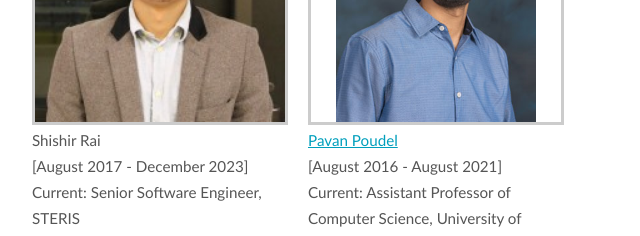
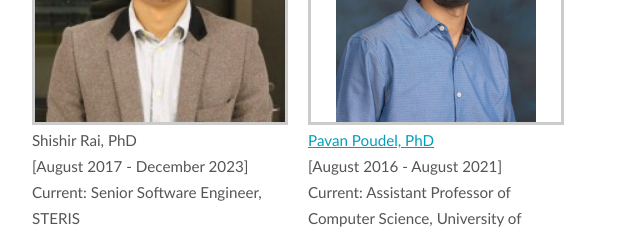
Before and after one commit to gokarnasharma/scale, a plain HTML site: page people.html in a window 1280 px wide. Shown: the part 1260-1496 px from the top of the page, 133-773 px from the left. Drawn offline with Linux system fonts and the light colour scheme.

Commit message:
updated people

```diff
--- a/people.html
+++ b/people.html
@@ -64,12 +64,12 @@
         <div class="people-container" style="display: grid; grid-template-columns: repeat(3, 1fr); gap: 20px; justify-items: center;">
           <div class="person">
             <img src="images/sishir_rai.jpeg" alt="Shishir Rai" style="width: 250px; height: 250px; object-fit: contain; object-position: top; border: 3px solid #ccc;">
-            <p style="padding-bottom: 0;">Shishir Rai</p><p style="padding-bottom: 0;">[August 2017 - December 2023]</p>
+            <p style="padding-bottom: 0;">Shishir Rai, PhD</p><p style="padding-bottom: 0;">[August 2017 - December 2023]</p>
             <p>Current: Senior Software Engineer, STERIS</p>
           </div>
           <div class="person">
             <img src="images/pavan_poudel.jpg" alt="Pavan Poudel" style="width: 250px; height: 250px; object-fit: contain; object-position: top; border: 3px solid #ccc;">
-            <p style="padding-bottom: 0;"><a href="http://www.cs.kent.edu/~ppoudel/" target="_blank">Pavan Poudel</a></p><p style="padding-bottom: 0;">[August 2016 - August 2021]</p>
+            <p style="padding-bottom: 0;"><a href="http://www.cs.kent.edu/~ppoudel/" target="_blank">Pavan Poudel, PhD</a></p><p style="padding-bottom: 0;">[August 2016 - August 2021]</p>
             <p>Current: Assistant Professor of Computer Science, University of Houston Clear Lake</p>
           </div>
         </div>
```
